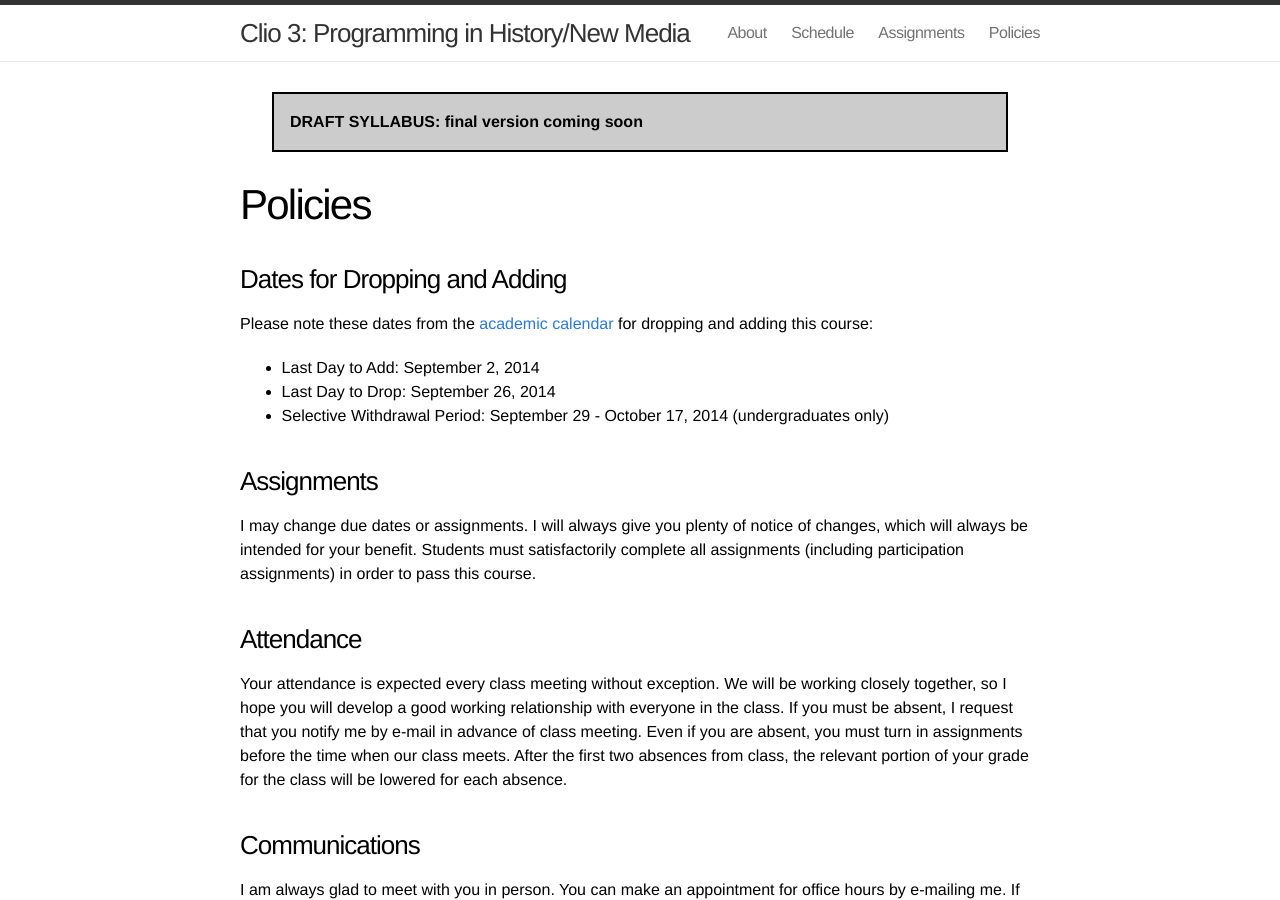
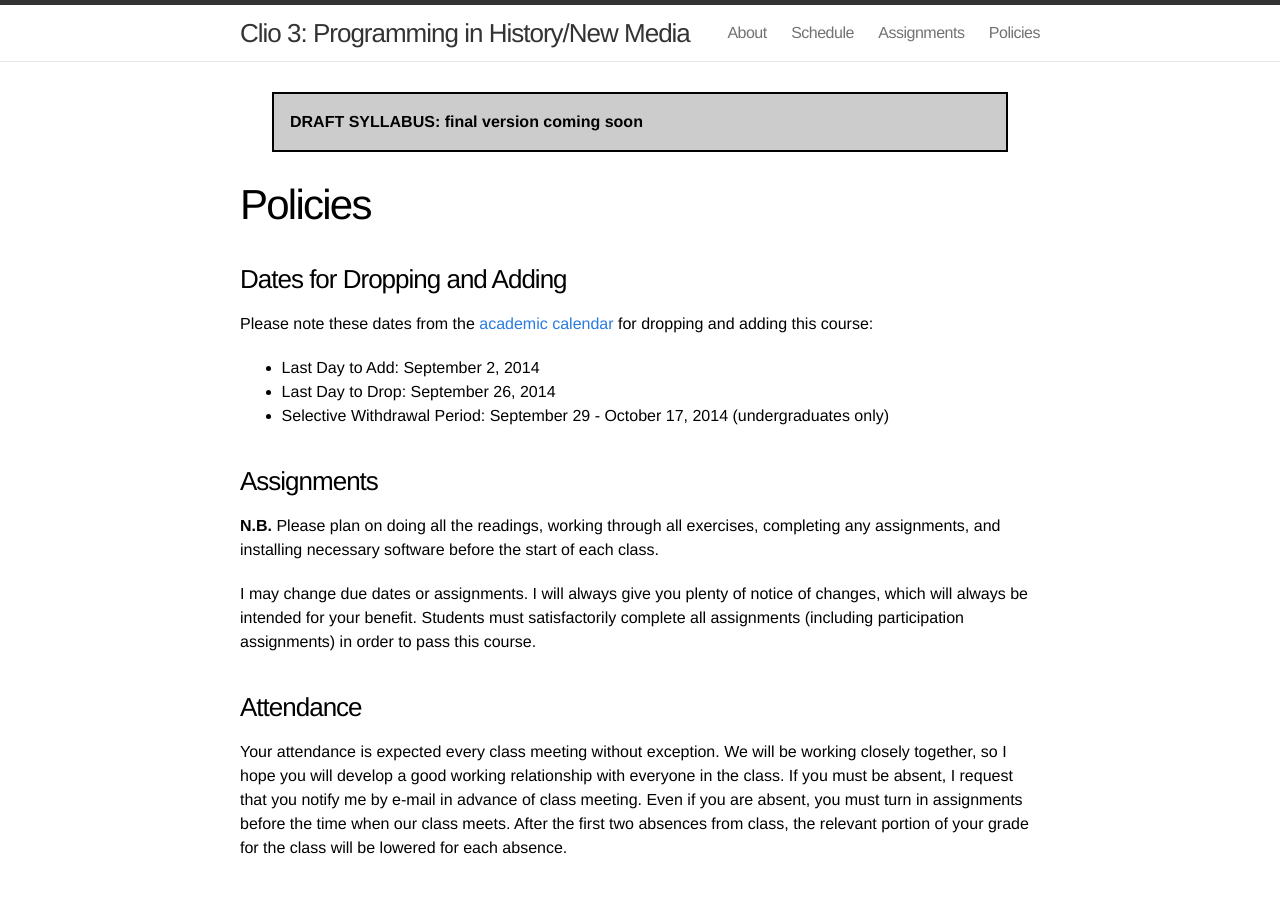
Before and after one commit to leeanncafferata/clio3-syllabus, a Jekyll site: the page built from source/policies.md, in a window 1280 px wide and 900 px high. Built offline with Jekyll 4.4.1, drawn with Linux system fonts in a browser that asks for light colours.

Commit message:
Note on when to complete readings

```diff
--- a/source/policies.md
+++ b/source/policies.md
@@ -16,6 +16,10 @@ adding this course:
     (undergraduates only)
 
 ### Assignments
+
+**N.B.** Please plan on doing all the readings, working through all
+exercises, completing any assignments, and installing necessary software
+before the start of each class.
 
 I may change due dates or assignments. I will always give you plenty of
 notice of changes, which will always be intended for your benefit.
```
